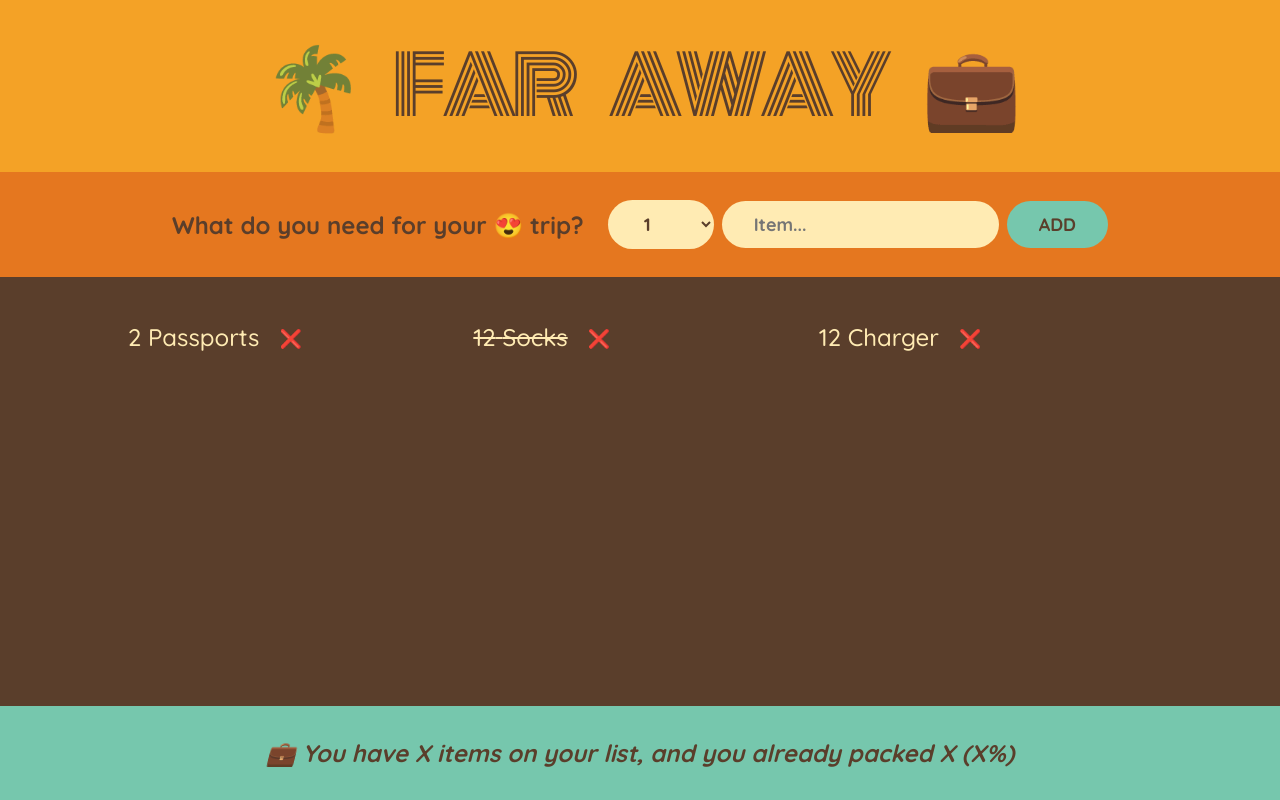
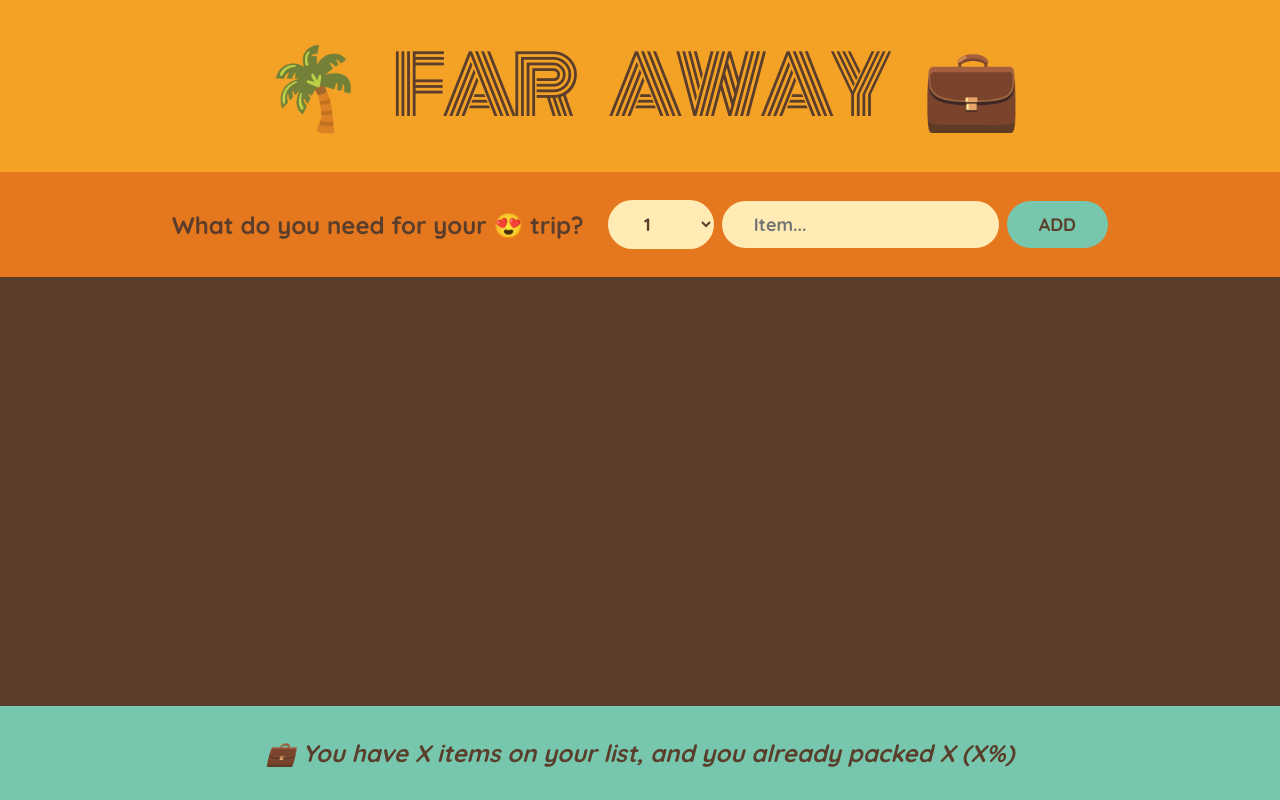
Before and after one commit to eangao/react-05-travel-list, a React (Create React App) app: page / in a window 1280 px wide. Built offline with nearby package versions, Linux system fonts and the light colour scheme.

Commit message:
Thinking About State and Lifting State Up - done

```diff
--- a/src/App.js
+++ b/src/App.js
@@ -425,11 +425,22 @@ const initialItems = [
 ];
 
 export default function App() {
+  const [items, setItems] = useState([]);
+
+  function handleAddItems(item) {
+    setItems((items) => [...items, item]);
+  }
+
   return (
     <div className="app">
       <Logo />
-      <Form />
-      <PackingList />
+      {/* So, as I mentioned before, we can actually pass anything as a prop. And
+      so, that includes functions. So, here we pass in handleAddItems as a prop
+      and we call that prop onAddItems, which of course, again, could also be
+      called handleAddItems which some people prefer, but many times, you will
+      see this convention. */}
+      <Form onAddItems={handleAddItems} />
+      <PackingList items={items} />
       <Stats />
     </div>
   );
@@ -439,9 +450,117 @@ function Logo() {
   return <h1>🌴 Far Away 💼</h1>;
 }
 
-function Form() {
+function Form({ onAddItems }) {
   const [description, setDescription] = useState("");
   const [quantity, setQuantity] = useState(1);
+
+  //   And now what do you think will be the default value
+  // for this state variable?
+  // Well, remember that these items here
+  // are basically the packing items
+  // that are displayed here in the UI.
+  // And so this, remember, is an array
+  // and therefore, our initial state for the items
+  // is just an empty array.
+  // So, when we open up a new packing list...
+  // So, when we open up this app for the first time,
+  // of course, we don't want to have any items.
+  // And so, that's what the empty array here basically is.
+  ////////////
+  // const [items, setItems] = useState([]);
+  ////////////
+  //   So, we are not using this items variable
+  // anywhere in our JSX yet.
+  // And the reason for that
+  // is that actually, we do not need these items
+  // in this current component.
+  // The only goal of the form component
+  // is to add new items to this array,
+  // but not to render it.
+  //   Instead, remember that who renders these items
+  // is actually the packing list component.
+
+  //   But with this, we now created ourselves a problem.
+  // So, let's take a closer look here at the component tree.
+  // So, right now, our item state
+  // is here inside the form component, right?
+  // And so, this is where we update the state.
+  // However, we need the state itself.
+  // So, we need this item state variable
+  // here in the packing list
+  // because again, this is where it should actually be rendered
+  // onto the UI.
+  // And so now, how do we get this state from the form
+  // to the packing list?
+  // Well, we cannot pass it as a prop
+  // because the form is not a parent component of packing list,
+  // it is simply a sibling component.
+  // But data can only flow down the tree.
+  // It cannot flow up the tree or sideways.
+  // So therefore, we cannot simply pass these items
+  // to the packing list via props.
+  // Instead, we now need to use a technique
+  // that I mentioned before,
+  // which is to lift up state.
+  // So, what we're going to do now
+  // is to take this state here,
+  // so this line of code,
+  // and we will move it to the closest common parent component.
+  // So, which one is that?
+  // Well, it's simply the app component, right?
+  // So, this component is both, a parent of the form
+  // and of the packing list
+  // which are the two components which need this state.
+
+  ////////////
+  // function handleAddItems(item) {
+  //     And this new items array
+  // will basically be the current items array,
+  // plus, the new item added to the end.
+  //     And so what this means
+  // is that the new state depends on the current state,
+  // and therefore, here we now need to pass in
+  // a callback function.
+  // So, not just a single value.
+
+  //     So, remember that in React,
+  // we are not allowed to mutate state.
+  // So, we cannot do this.
+  // So, we can not simply push the new item
+  // into the items array
+  // because with that, we would be mutating.
+  // So, we would be changing this item's array right here.
+  // And again, that's really not allowed in React.
+
+  // So, React is all about immutability.
+  // And so, the solution here
+  // is to create a brand new array
+  // which contains all the current items, plus, the new one.
+  // So, let's return a new array
+  // and then, in there, we simply spread the current items
+  // and then we add another item
+  // which is simply called item.
+  // So, the item that we are receiving here.
+
+  //////////////////
+  // setItems((items) => [...items, item]);
+  //     Now, if this looks strange to you
+  // then please go back
+  // to the review of essential JavaScript section
+  // where I have a couple of videos
+  // on how to work with array in a immutable way.
+  // So basically, how to add new items,
+  // how to update
+  // and how to delete items from an array
+  // without mutating the original.
+  // So, in React,
+  // that's something that we need to do all the time.
+  // And so, again, if you're not sure how that works
+  // then please go back to that section
+  // because from now on,
+  // I will simply assume that you know how to do this.
+  //}
+  ///////////
 
   function handleSubmit(e) {
     e.preventDefault();
@@ -449,6 +568,8 @@ function Form() {
     if (!description) return;
     const newItem = { description, quantity, packed: false, id: Date.now() };
     console.log(newItem);
+
+    onAddItems(newItem);
 
     setDescription("");
     setQuantity(1);
@@ -480,11 +601,11 @@ function Form() {
   );
 }
 
-function PackingList() {
+function PackingList({ items }) {
   return (
     <div className="list">
       <ul>
-        {initialItems.map((item) => (
+        {items.map((item) => (
           <Item item={item} key={item.id} />
         ))}
       </ul>
@@ -510,3 +631,11 @@ function Stats() {
     </footer>
   );
 }
+
+// So, this is how we lift up state.
+// So, basically what that means
+// is that whenever multiple sibling components
+// need access to the same state,
+// we move that piece of state up
+// to the first common parent component,
+// which again, in our case here, was the up component.
```
